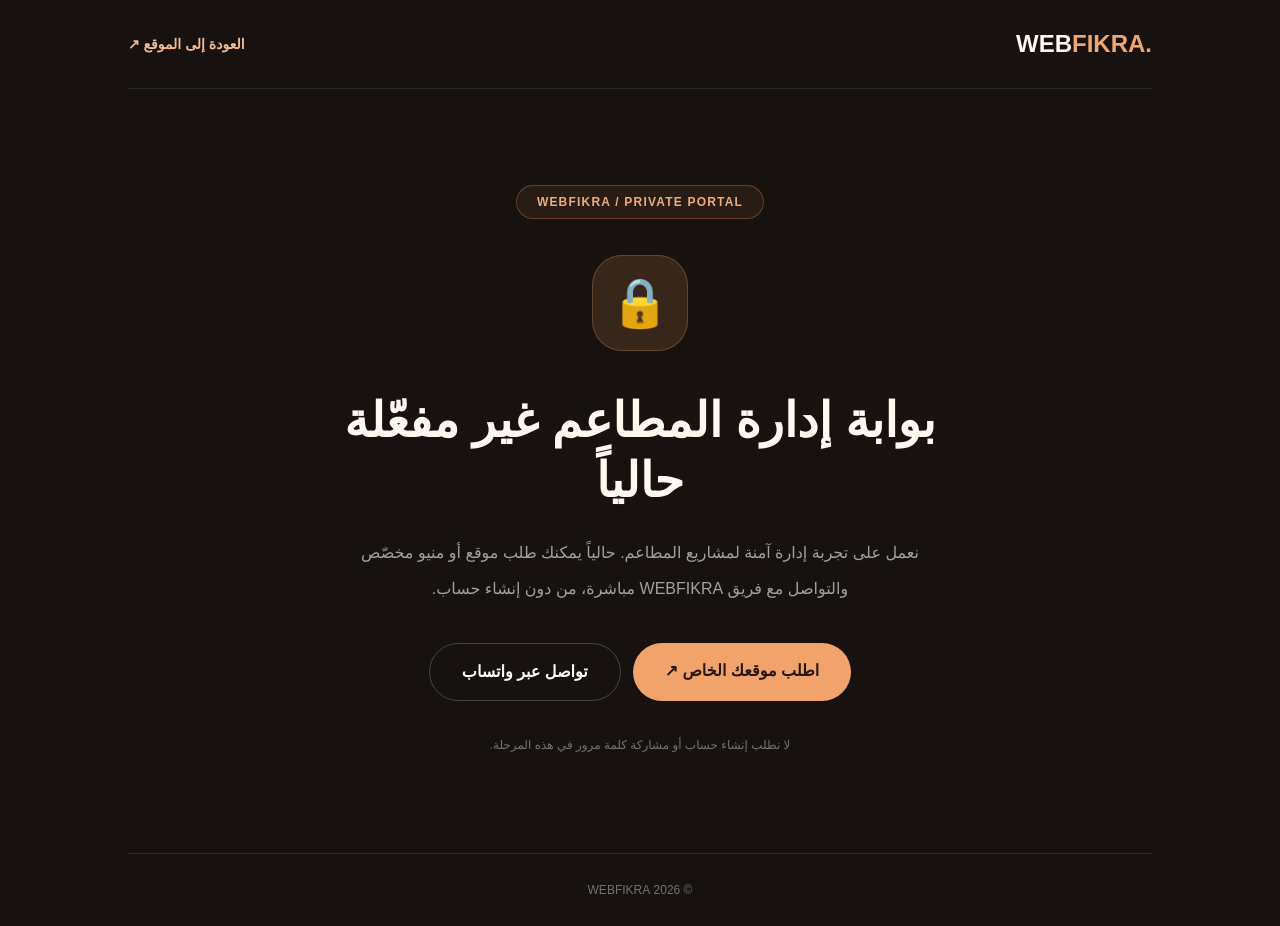
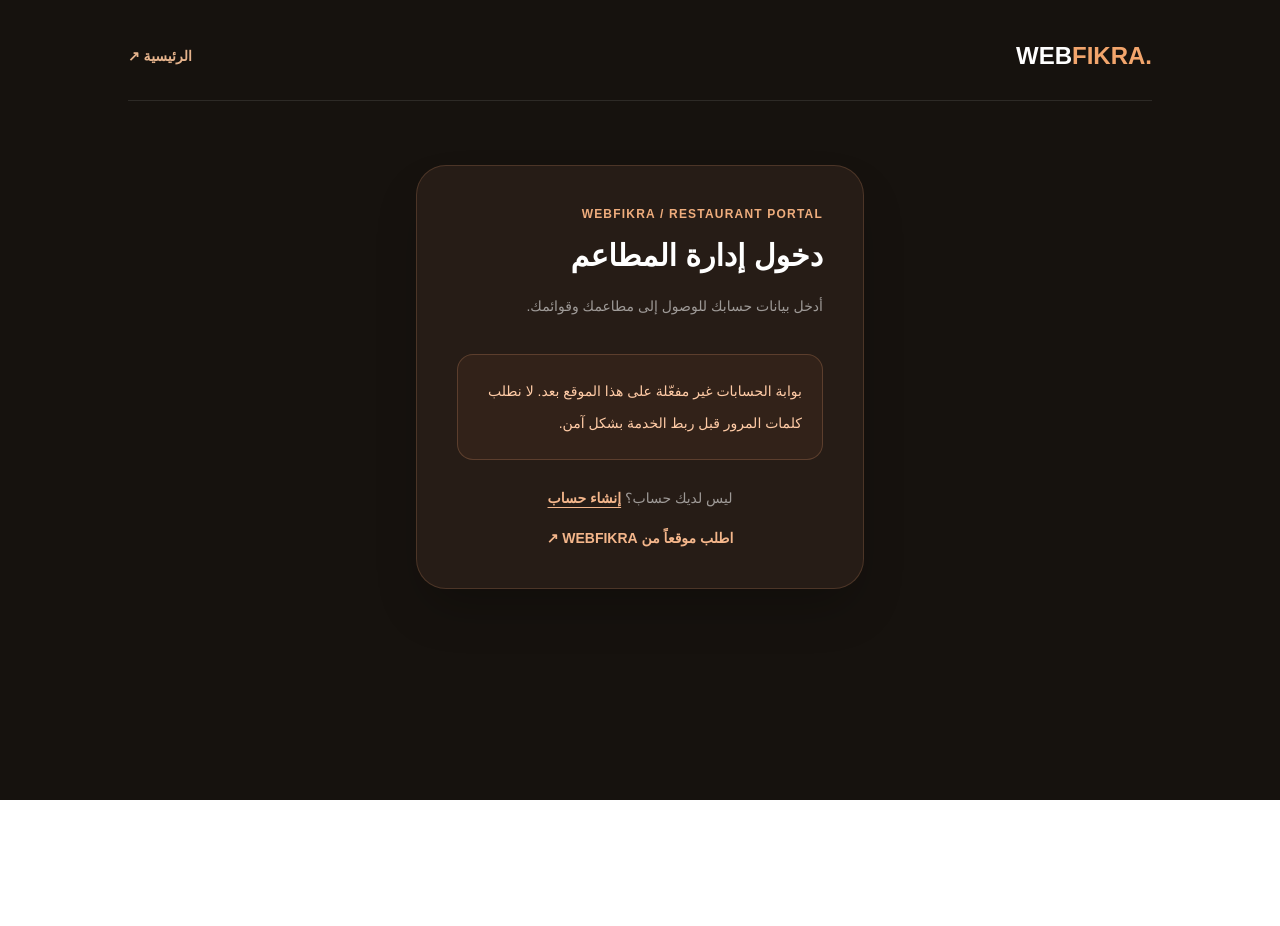
Before and after one commit to mohamadnahili99-gif/webfikra, a Next.js app: page /restaurants/login in a window 1280 px wide. After the commit the page ends 800 px from the top, so only its background shows below. Built offline with nearby package versions, Linux system fonts and the light colour scheme; no server answers.

Commit message:
feat: connect login route to feature-gated Supabase authentication

```diff
--- a/app/restaurants/login/page.tsx
+++ b/app/restaurants/login/page.tsx
@@ -1,16 +1,11 @@
 import type { Metadata } from "next";
-import PortalPaused from "../../components/PortalPaused";
+import PortalAuth from "../../components/PortalAuth";
 
 export const metadata: Metadata = {
-  title: "بوابة المطاعم",
+  title: "دخول إدارة المطاعم",
   robots: { index: false, follow: false },
 };
 
-export default function RestaurantLoginPage() {
-  return (
-    <PortalPaused
-      title="بوابة إدارة المطاعم غير مفعّلة حالياً"
-      description="نعمل على تجربة إدارة آمنة لمشاريع المطاعم. حالياً يمكنك طلب موقع أو منيو مخصّص والتواصل مع فريق WEBFIKRA مباشرة، من دون إنشاء حساب."
-    />
-  );
+export default function LoginPage() {
+  return <PortalAuth mode="login" />;
 }
```
